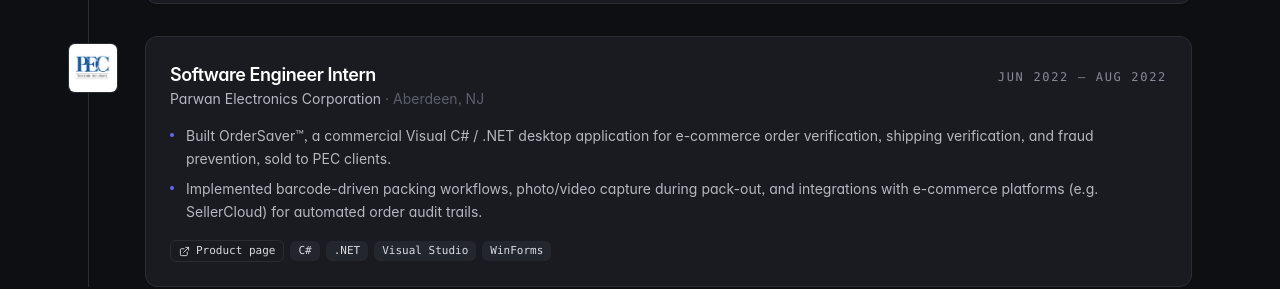
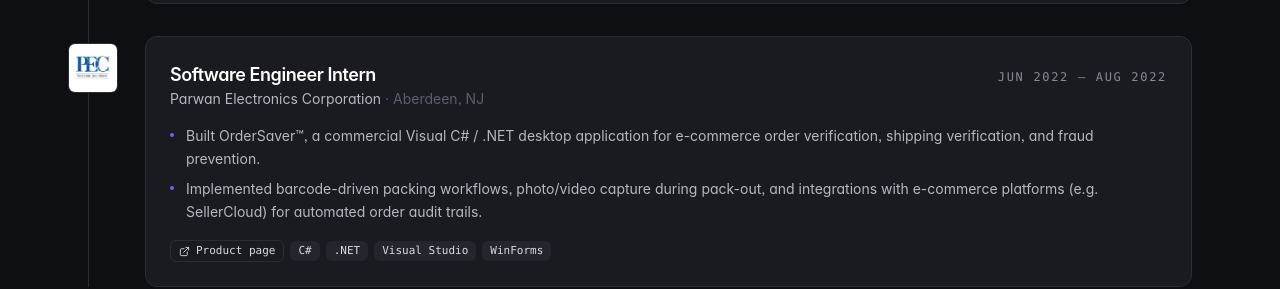
Before and after one commit to arjuntschand/arjuntschand.github.io, a React (Vite) app: page / in a window 1280 px wide. Shown: the part 3060-3349 px from the top of the page. Built offline with nearby package versions, Linux system fonts and the light colour scheme; a web font is replaced by a local one.

Commit message:
content update

```diff
--- a/src/data/experience.ts
+++ b/src/data/experience.ts
@@ -111,7 +111,7 @@
     logo: 'pec',
     stack: ['C#', '.NET', 'Visual Studio', 'WinForms'],
     highlights: [
-      'Built OrderSaver™, a commercial Visual C# / .NET desktop application for e-commerce order verification, shipping verification, and fraud prevention, sold to PEC clients.',
+      'Built OrderSaver™, a commercial Visual C# / .NET desktop application for e-commerce order verification, shipping verification, and fraud prevention.',
       'Implemented barcode-driven packing workflows, photo/video capture during pack-out, and integrations with e-commerce platforms (e.g. SellerCloud) for automated order audit trails.',
     ],
     links: [
```
